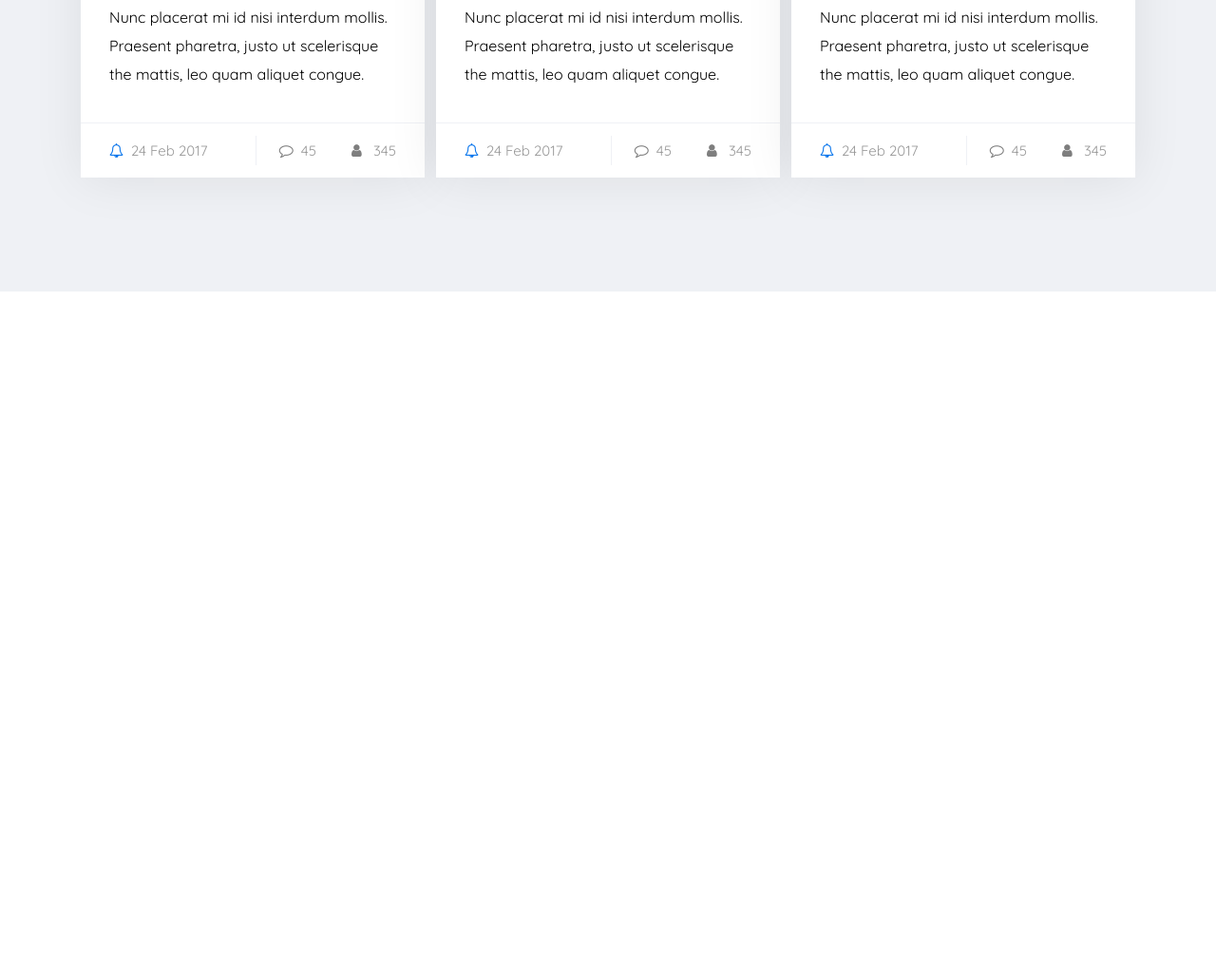
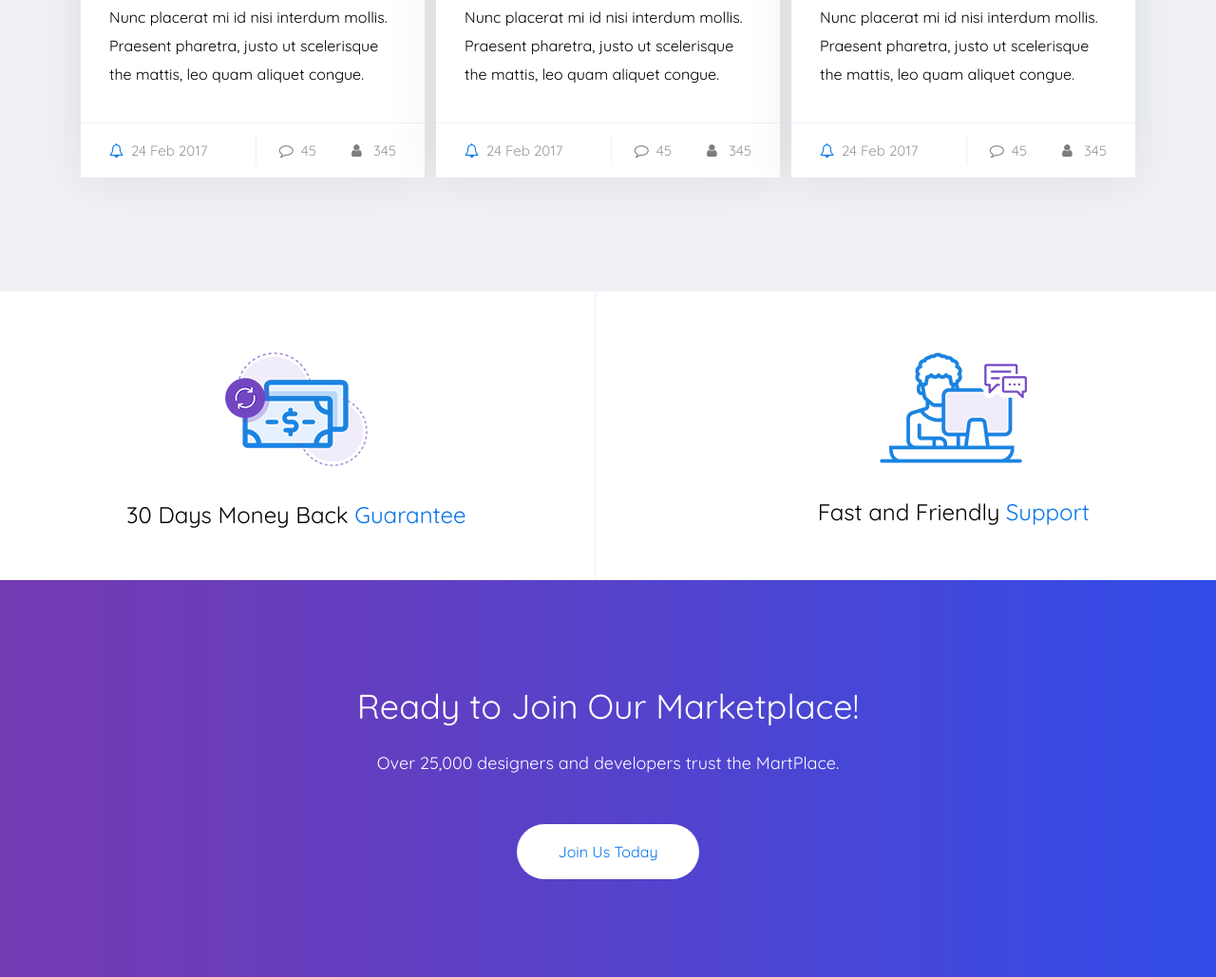
Before and after one commit to kyryl-web/martplace, a website: page app/index.html in a window 1280 px wide. Shown: the part 8919-9948 px from the top of the page at 95% size. Before the commit the page ends 9226 px from the top, so only its background shows below. Drawn offline with nearby package versions, Linux system fonts and the light colour scheme; files whose address does not match are found by name.

Commit message:
added sections support and join

```diff
--- a/app/index.html
+++ b/app/index.html
@@ -971,6 +971,39 @@
             </div>
         </div>
     </section>
+    <section class="support">
+        <div class="container">
+            <div class="support__inner">
+                <div class="support__item support__item-1">
+                    <div class="support__item-image">
+                        <img src="images/icons/icon-support-1.png" alt="">
+                    </div>
+                    <div class="support__item-descr">
+                        30 Days Money Back <span>Guarantee</span>
+                    </div>
+                </div>
+                <div class="support__item support__item-2">
+                    <div class="support__item-image">
+                        <img src="images/icons/icon-support-2.png" alt="">
+                    </div>
+                    <div class="support__item-descr">
+                        Fast and Friendly <span>Support</span>
+                    </div>
+                </div>
+            </div>
+        </div>
+    </section>
+    <section class="join" style="background-image: url(images/join-bg.jpg);">
+        <div class="join__title">
+            Ready to Join Our Marketplace!
+        </div>
+        <div class="join__descr">
+            Over 25,000 designers and developers trust the MartPlace.
+        </div>
+        <div class="join__btn">
+            <a href="#">Join Us Today</a>
+        </div>
+    </section>
 
     <script src="https://ajax.googleapis.com/ajax/libs/jquery/3.5.1/jquery.min.js"></script>
     <script src="js/libs.min.js"></script>
--- a/app/scss/style.scss
+++ b/app/scss/style.scss
@@ -878,9 +878,10 @@
     margin-top: 30px;
     max-width: 367px;
     position: relative;
-    &::before{
+
+    &::before {
         counter-increment: numer;
-        content:  "0" counter(numer) " ";
+        content: "0"counter(numer) " ";
         font-size: 48px;
         color: black;
         position: absolute;
@@ -932,7 +933,8 @@
             background-color: #fff;
             border-radius: 30px;
         }
-        .preposition-btn{
+
+        .preposition-btn {
             color: #7347c1;
         }
     }
@@ -943,53 +945,63 @@
 // start feedback
 
 
-.feedback{
+.feedback {
     padding: 120px 0;
 }
-.feedback__inner-items{
+
+.feedback__inner-items {
     display: flex;
     justify-content: space-between;
 }
-.feedback__item{
+
+.feedback__item {
     padding: 48px 38px;
     max-width: 560px;
     box-shadow: 0px 2px 50px 0px rgba(0, 0, 0, 0.08);
     border-left: 2px solid $blue;
 }
-.feedback__item + .feedback__item{
+
+.feedback__item+.feedback__item {
     margin-left: 27px;
 }
-.feedback__item-user{
+
+.feedback__item-user {
     display: flex;
     align-items: center;
 }
-.feedback__item-avatar{
+
+.feedback__item-avatar {
     width: 80px;
     height: 80px;
     background-repeat: no-repeat;
     background-size: cover;
     background-position: center;
 }
-.feedback__item-name{
+
+.feedback__item-name {
     margin-left: 18px;
     font-size: 20px;
     color: black;
-    span{
+
+    span {
         display: block;
         color: #555555;
         font-size: 16px;
     }
 }
-.feedback__item-text{
+
+.feedback__item-text {
     margin-top: 30px;
     max-width: 475px;
     line-height: 30px;
     font-size: 16px;
 }
-.feedback__btn{
+
+.feedback__btn {
     text-align: center;
     margin-top: 60px;
-    a{
+
+    a {
         font-size: 16px;
         color: #fff;
         background-color: $blue;
@@ -1000,42 +1012,49 @@
 
 // end feedback
 // start news
-// end news
 
-.news{
+
+.news {
     padding: 120px 0;
     background-color: $grey;
 }
-.news__inner{
+
+.news__inner {
     display: flex;
     justify-content: space-between;
 }
-.new__item{
+
+.new__item {
     max-width: 362px;
     box-shadow: 0px 2px 50px 0px rgba(0, 0, 0, 0.08);
     background-color: #fff;
-    &-title{
+
+    &-title {
         font-weight: 500;
         font-size: 22px;
         line-height: 28px;
         margin-bottom: 27px;
     }
-    &-text{
+
+    &-text {
         font-size: 16px;
         line-height: 30px;
     }
 }
-.news-content{
+
+.news-content {
     padding: 30px 28px 36px 30px;
     border-bottom: 1px solid $grey;
 }
-.new__item-info{
+
+.new__item-info {
     padding: 0 30px 13px;
     margin-top: 13px;
     display: flex;
     justify-content: space-between;
 }
-.new__info-date{
+
+.new__info-date {
     padding-left: 23px;
     position: relative;
     border-right: 1px solid $grey;
@@ -1043,7 +1062,8 @@
     padding-top: 7px;
     padding-bottom: 7px;
     color: #999999;
-    &::before{
+
+    &::before {
         content: "\f0a2";
         font-size: 15px;
         color: $blue;
@@ -1052,15 +1072,18 @@
         left: 0;
     }
 }
-.new__info-views{
+
+.new__info-views {
     padding-top: 7px;
 }
-.new__views-comments{
+
+.new__views-comments {
     display: inline-block;
     padding-left: 23px;
     position: relative;
     color: #999999;
-    &::before{
+
+    &::before {
         content: "\f0e5";
         font-size: 15px;
         font-family: 'icomoon';
@@ -1069,13 +1092,15 @@
         color: #7e7e7e;
     }
 }
-.new__views-watch{
+
+.new__views-watch {
     display: inline-block;
     padding-left: 23px;
     margin-left: 33px;
     position: relative;
     color: #999999;
-    &::before{
+
+    &::before {
         content: "\f007";
         font-size: 15px;
         font-family: 'icomoon';
@@ -1084,3 +1109,78 @@
         color: #7e7e7e;
     }
 }
+
+
+// end news
+// start support
+
+
+.support__inner {
+    display: flex;
+    justify-content: space-around;
+}
+
+.support__item {
+    text-align: center;
+    padding: 64px 0 54px;
+
+    &-image {
+        margin-bottom: 35px;
+    }
+
+    &-descr {
+        font-size: 24px;
+        max-width: 370px;
+
+        span {
+            color: $blue;
+        }
+    }
+}
+
+.support__item-1 {
+    padding-right: 135px;
+    border-right: 1px solid $grey;
+}
+
+.support__item-2 {
+    padding-left: 138px;
+}
+
+// end support
+// start join
+
+
+.join {
+    background-repeat: no-repeat;
+    background-size: cover;
+    background-position: center;
+    padding: 112px 0 103px;
+    text-align: center;
+
+    &__title {
+        font-size: 36px;
+        color: #fff;
+    }
+
+    &__descr {
+        font-size: 18px;
+        color: #fff;
+        margin-top: 30px;
+    }
+
+    &__btn {
+        margin-top: 53px;
+        a {
+            font-size: 16px;
+            color: $blue;
+            background-color: #fff;
+            padding: 20px 43px;
+            display: inline-block;
+            border-radius: 30px;
+        }
+
+    }
+}
+
+// end join
```
Also changed, not shown: app/css/style.min.css, app/images/icons/icon-support-1.png (added), app/images/icons/icon-support-2.png (added), app/images/join-bg.jpg (added).
